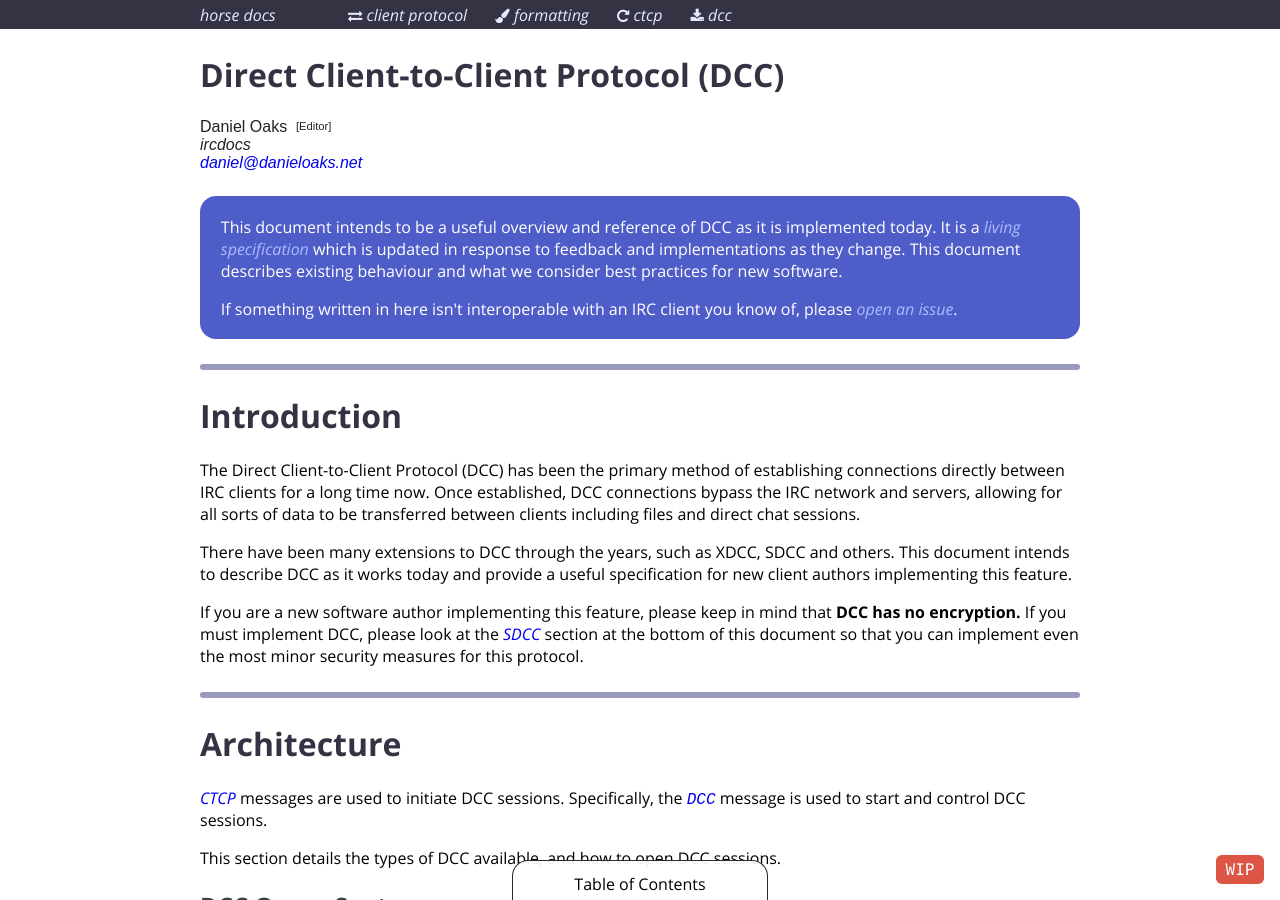
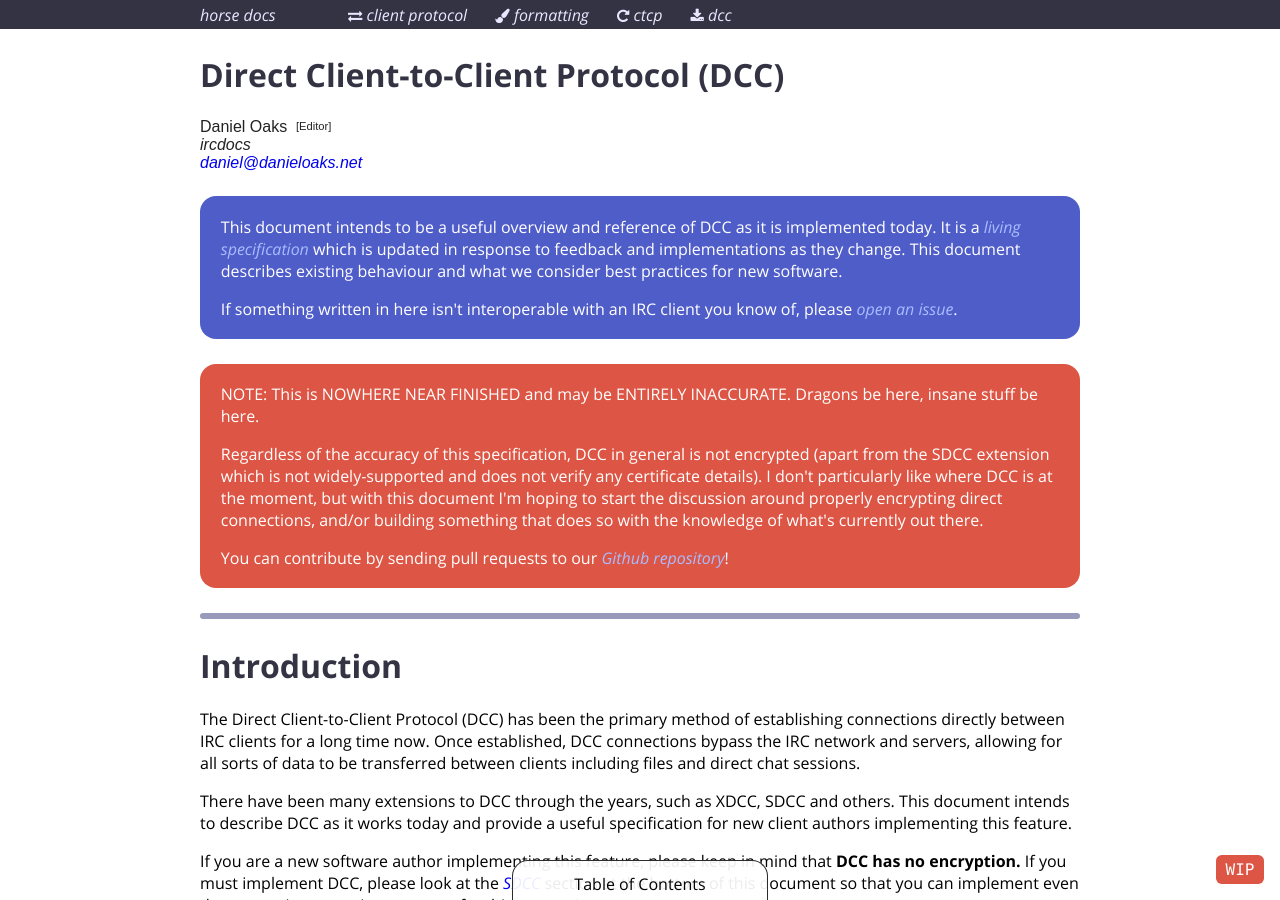
Before and after one commit to ircdocs/modern-irc, a Jekyll site: the page built from dcc.md, in a window 1280 px wide and 900 px high. Built offline with Jekyll 4.4.1, drawn with Linux system fonts in a browser that asks for light colours.

Commit message:
dcc: Add big red warning note

```diff
--- a/dcc.md
+++ b/dcc.md
@@ -16,6 +16,12 @@ copyrights:
 <div class="note">
     <p>This document intends to be a useful overview and reference of DCC as it is implemented today. It is a <a href="./about.html#living-specification">living specification</a> which is updated in response to feedback and implementations as they change. This document describes existing behaviour and what we consider best practices for new software.</p>
     <p>If something written in here isn't interoperable with an IRC client you know of, please <a href="https://github.com/ircdocs/modern-irc/issues">open an issue</a>.</p>
+</div>
+
+<div class="warning">
+    <p>NOTE: This is NOWHERE NEAR FINISHED and may be ENTIRELY INACCURATE. Dragons be here, insane stuff be here.</p>
+    <p>Regardless of the accuracy of this specification, DCC in general is not encrypted (apart from the SDCC extension which is not widely-supported and does not verify any certificate details). I don't particularly like where DCC is at the moment, but with this document I'm hoping to start the discussion around properly encrypting direct connections, and/or building something that does so with the knowledge of what's currently out there.</p>
+    <p>You can contribute by sending pull requests to our <a href="https://github.com/ircdocs/modern-irc">Github repository</a>!</p>
 </div>
 
 <div id="printable-toc" style="display: none"></div>
```
